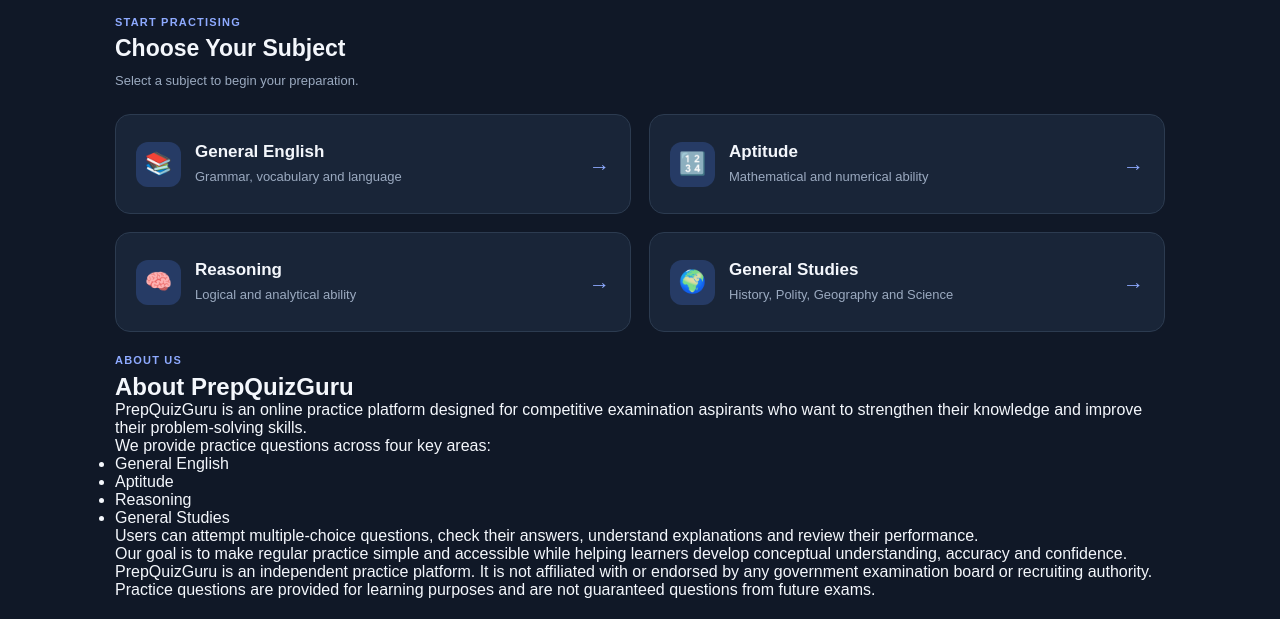
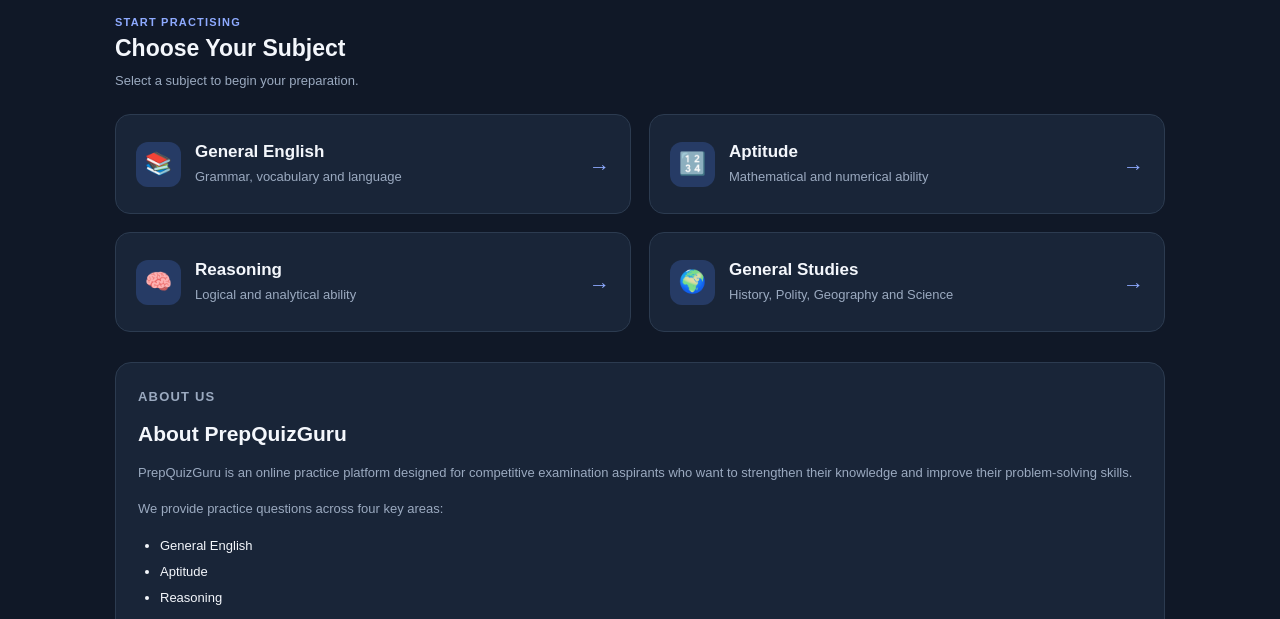
Before and after one commit to purefocusquiz/prepquizguru-web, a plain HTML site: page index.html in a window 1280 px wide. Shown: the part 333-952 px from the top of the page. Drawn offline with Linux system fonts and the light colour scheme.

Commit message:
added css for about section

```diff
--- a/style.css
+++ b/style.css
@@ -747,3 +747,40 @@ button {
         font-size: 14px;
     }
 }
+
+/* About section */
+
+.about-section {
+    background: var(--card);
+    border: 1px solid var(--border);
+    border-radius: 16px;
+    padding: 22px;
+    margin-top: 30px;
+}
+
+.about-section h2 {
+    font-size: 21px;
+    margin-bottom: 15px;
+}
+
+.about-section p {
+    color: var(--muted);
+    font-size: 13px;
+    line-height: 1.8;
+    margin-bottom: 13px;
+}
+
+.about-section ul {
+    padding-left: 22px;
+    margin: 10px 0 15px;
+    color: var(--text);
+    font-size: 13px;
+    line-height: 2;
+}
+
+.about-section .about-disclaimer {
+    border-top: 1px solid var(--border);
+    padding-top: 13px;
+    margin-bottom: 0;
+    font-size: 11px;
+}
```
